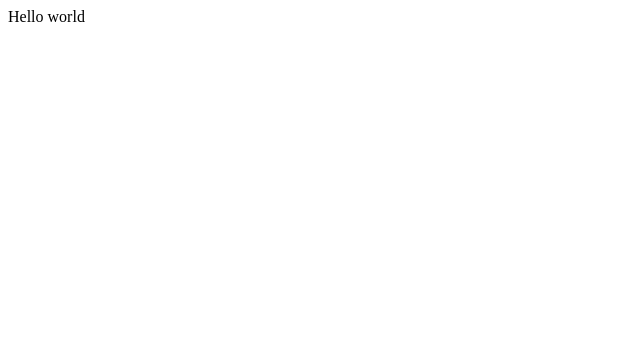
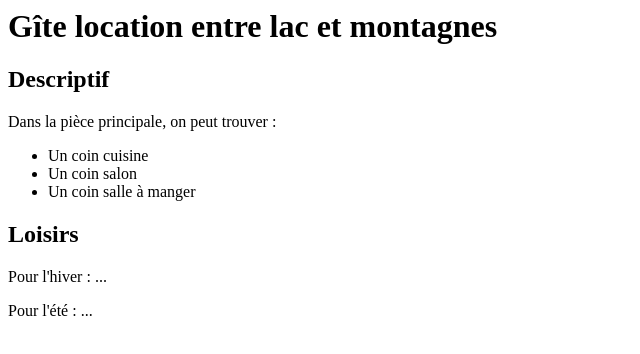
Before and after one commit to eboch/site-location-faverges, a plain HTML site: page index.html in a window 1280 px wide. Shown: the whole page, without its empty margins (0-640 px from the left). Drawn offline with Linux system fonts and the light colour scheme.

Commit message:
MAJ Accueil

```diff
--- a/index.html
+++ b/index.html
@@ -1,6 +1,21 @@
 <html>
-<head></head>
-<body>
-  Hello world
-</body>
+      <head>
+          <meta charset="utf-8" />
+          <title>Location de vacances pour 4 personnes, plage du lac d'Annecy, station de ski et sport de montagne.</title>
+      </head>
+
+      <body>
+          <h1>Gîte location entre lac et montagnes</h1>
+          <h2>Descriptif</h2>
+          <p>Dans la pièce principale, on peut trouver :</p>
+          <ul>
+            <li>Un coin cuisine</li>
+            <li>Un coin salon</li>
+            <li>Un coin salle à manger</li>
+          </ul>
+          <h2>Loisirs</h2>
+          <p>Pour l'hiver : ...</p>
+          <p>Pour l'été : ...</p>
+
+      </body>
 </html>
```
